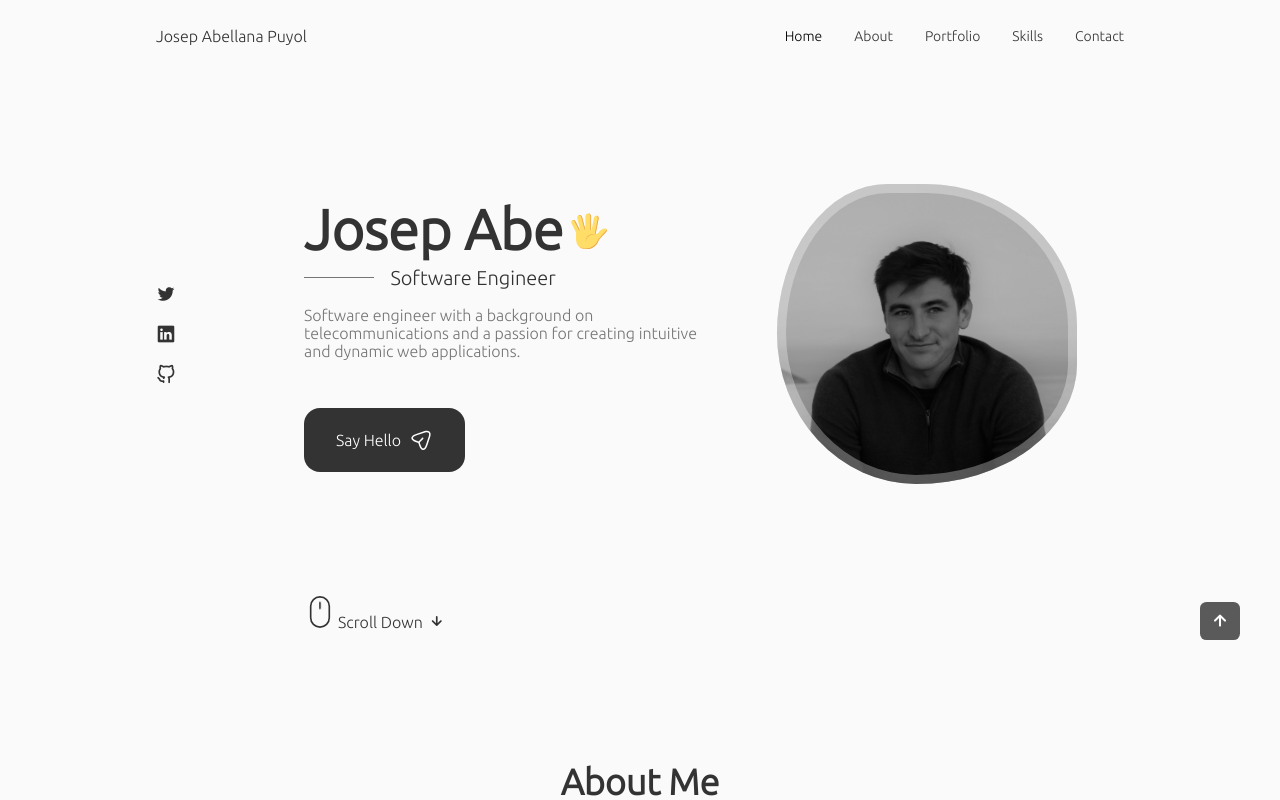
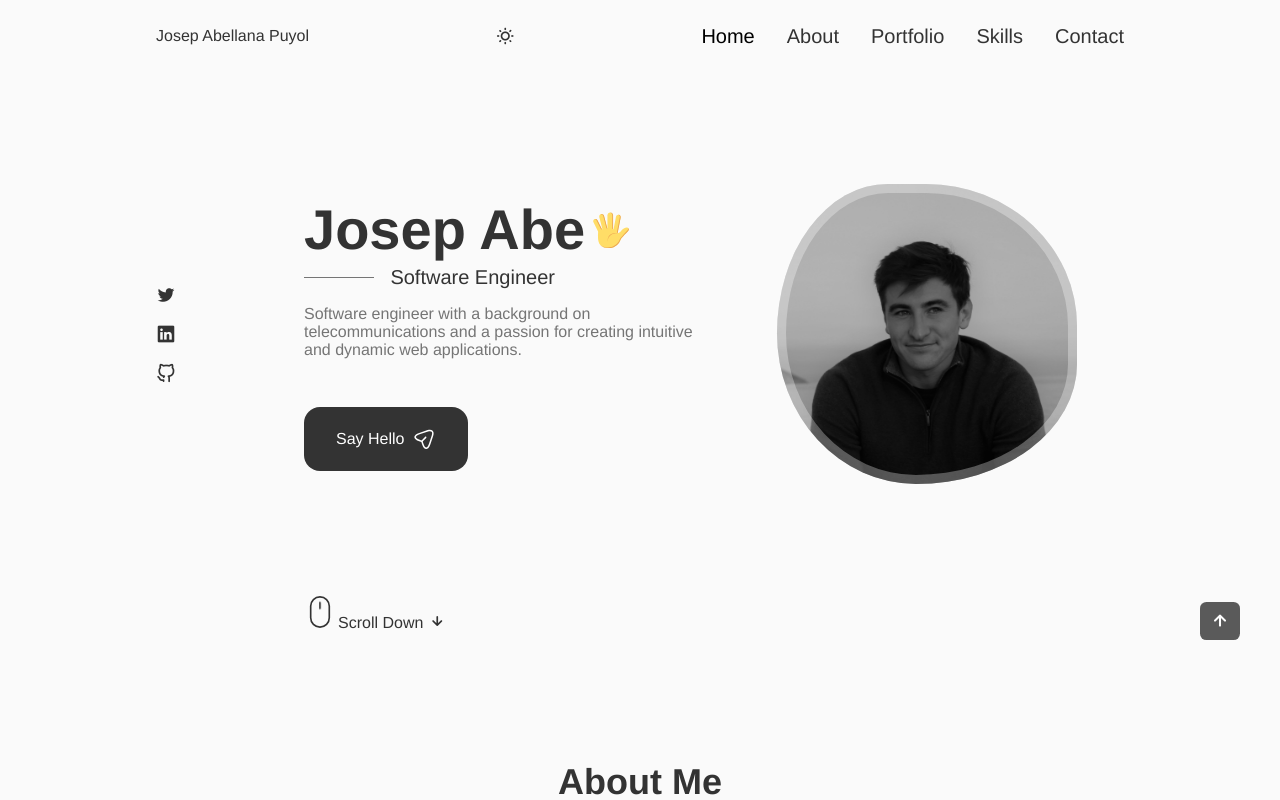
Before and after one commit to josepabellana/PersonalWebsite, a React (Create React App) app in the folder client/: page / in a window 1280 px wide. Shown: the top 800 px of the page. Built offline with nearby package versions, Linux system fonts and the light colour scheme.

Commit message:
light theme added and increase header size

```diff
--- a/client/src/App.css
+++ b/client/src/App.css
@@ -1,4 +1,4 @@
-@import url('https://fonts.googleapis.com/css2?family=Ubuntu:wght@300&display=swap');
+/* @import url('https://fonts.googleapis.com/css2?family=Ubuntu:wght@300&display=swap'); */
 
 /*==== Variable CSS ====*/
 :root{
@@ -14,7 +14,7 @@
   --container-color: #fff;
 
 
-  --body-font: 'Ubuntu', sans-serif;
+  --body-font: Biotif-Regular, Helvetica Neue, Helvetica, Arial, sans-serif;
 
   /* .5rem = 8px | 1rem = 16px... */
   --big-font-size: 3.5rem;
@@ -46,6 +46,16 @@
 
 }
 
+.dark {
+  /* color mode hsl(hue,saturation,lightness)*/
+  --hue: 0;
+  --sat:0%;
+  --title-color: hsl(var(--hue),var(--sat), 98%);
+  --title-color-dark: hsl(var(--hue), var(--sat), 70%);
+  --text-color: hsl(var(--hue), var(--sat), 46%);
+  --body-color: hsl(var(--hue), var(--sat), 0%);
+  --container-color: #111;
+}
 
 
 /*====BASE====*/
--- a/client/src/components/contact/contact.css
+++ b/client/src/components/contact/contact.css
@@ -78,8 +78,8 @@
   left: 0;
   width: 100%;
   height: 100%;
-  border: 2px solid rgba(0, 0, 0, 0.3);
-  background: none;
+  border: 2px solid var(--text-color);
+  background: var(--body-color);
   color: var(--text-color);
   outline: none;
   border-radius: 0.75rem;
--- a/client/src/components/header/Header.tsx
+++ b/client/src/components/header/Header.tsx
@@ -2,6 +2,7 @@ import React, { useState } from "react";
 import "./header.css";
 
 const Header = () => {
+
   window.addEventListener("scroll", function () {
     const header = this.document.querySelector(".header");
     if (this.scrollY >= 80) header?.classList.add("scroll-header");
@@ -11,11 +12,24 @@ const Header = () => {
   const [Toggle, showMenu] = useState(false);
   const [activeNav,setActiveNav] = useState('#home')
 
+
+  const [theme, setTheme] = useState('dark');
+
+  function toggleTheme() {
+    setTheme(theme === 'dark' ? 'light' : 'dark');
+    document.documentElement.classList.toggle('dark', theme === 'dark');
+  }
+
+
   return (
     <header className="header">
       <nav className="nav container">
         <a href="" className="nav__logo">
           Josep Abellana Puyol
+        </a>
+
+        <a  onClick={toggleTheme} className="nav__link nav__theme">
+          {theme === 'light' ? <i className="uil uil-moon"></i> : <i className="uil uil-sun"></i>}
         </a>
 
         <div className={Toggle ? "nav__menu show-menu" : "nav__menu"}>
--- a/client/src/components/header/header.css
+++ b/client/src/components/header/header.css
@@ -29,7 +29,7 @@
     display: flex;
     flex-direction: column;
     align-items: center;
-    font-size: var(--small-font-size);
+    font-size: var(--h3-font-size);
     color: var(--title-color);
     font-weight: var(--font-medium);
     transition: .3s;
@@ -45,6 +45,10 @@
 .active-link,
 .nav__link:hover{
     color: var(--title-color-dark)
+}
+
+.nav__theme{
+    cursor: pointer;
 }
 
 .scroll-header{
```
Also changed, not shown: client/src/App.tsx (+5 -2 lines).
